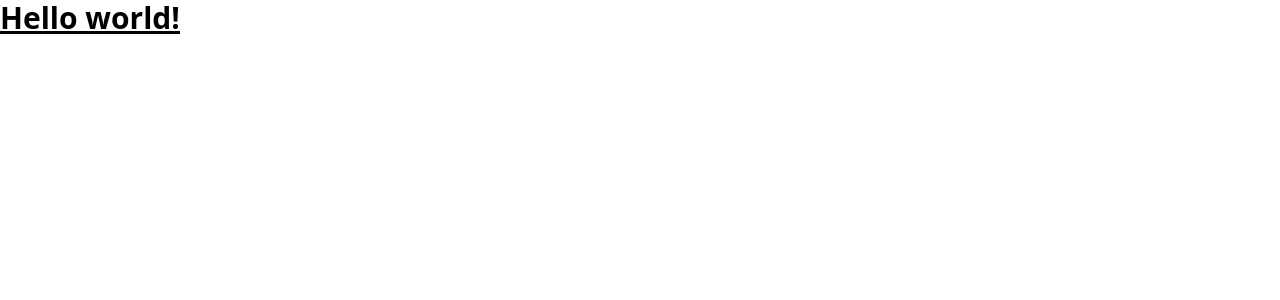
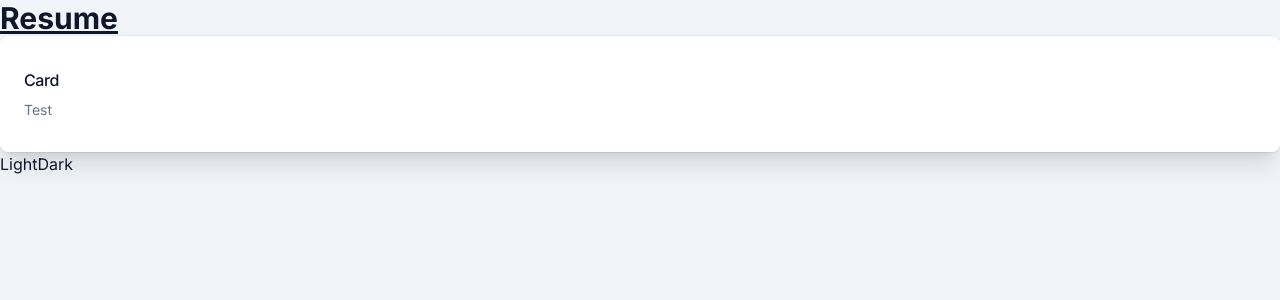
Before and after one commit to twhitson/treywhitson-com, a Next.js app: page / in a window 1280 px wide. Shown: the top 300 px of the page. Built offline with nearby package versions, Linux system fonts and the light colour scheme.

Commit message:
Add layout, card, and theme

```diff
--- /dev/null
+++ b/components/Card.tsx
@@ -0,0 +1,20 @@
+import React, { PropsWithChildren } from "react";
+
+type CardProps = PropsWithChildren & {
+  header: string;
+};
+
+const Card: React.FC<CardProps> = ({ header, children }) => {
+  return (
+    <div className="bg-white dark:bg-slate-800 rounded-lg px-6 py-8 ring-1 ring-slate-900/5 shadow-xl">
+      <h3 className="text-slate-900 dark:text-white text-base font-medium tracking-tight">
+        {header}
+      </h3>
+      <p className="text-slate-500 dark:text-slate-400 mt-2 text-sm">
+        {children}
+      </p>
+    </div>
+  );
+};
+
+export default Card;
--- /dev/null
+++ b/components/Layout.tsx
@@ -0,0 +1,7 @@
+import React, { PropsWithChildren } from "react";
+
+const Layout: React.FC<PropsWithChildren> = ({ children }) => {
+  return <>{children}</>;
+};
+
+export default Layout;
--- /dev/null
+++ b/hooks/useTheme.ts
@@ -0,0 +1,43 @@
+import { useEffect, useState } from "react";
+
+type ThemeOptions = "dark" | "light" | "system";
+
+const useTheme = () => {
+  if (typeof window === "undefined")
+    return {
+      theme: "dark",
+      setTheme: () => {},
+    };
+
+  const setTheme = (theme: ThemeOptions) => {
+    if (theme !== "system") {
+      // Whenever the user explicitly chooses a mode
+      localStorage.theme = theme;
+
+      if (theme === "dark") {
+        document.documentElement.classList.add("dark");
+      } else {
+        document.documentElement.classList.remove("dark");
+      }
+    } else {
+      // Whenever the user explicitly chooses to respect the OS preference
+      localStorage.removeItem("theme");
+    }
+  };
+
+  useEffect(() => {
+    if (
+      localStorage.theme === "dark" ||
+      (!("theme" in localStorage) &&
+        window.matchMedia("(prefers-color-scheme: dark)").matches)
+    ) {
+      setTheme("dark");
+    }
+  }, []);
+
+  return {
+    setTheme,
+  };
+};
+
+export default useTheme;
--- a/package.json
+++ b/package.json
@@ -17,6 +17,7 @@
     "eslint": "8.30.0",
     "eslint-config-next": "13.1.1",
     "next": "13.1.1",
+    "next-seo": "^5.15.0",
     "react": "18.2.0",
     "react-dom": "18.2.0",
     "typescript": "4.9.4"
--- a/pages/_app.tsx
+++ b/pages/_app.tsx
@@ -1,6 +1,27 @@
-import '../styles/globals.css'
-import type { AppProps } from 'next/app'
+import "../styles/globals.css";
+import { Inter } from "@next/font/google";
+import type { AppProps } from "next/app";
+import { DefaultSeo } from "next-seo";
+import Layout from "../components/Layout";
+
+const inter = Inter({
+  subsets: ["latin"],
+  variable: "--font-inter",
+});
 
 export default function App({ Component, pageProps }: AppProps) {
-  return <Component {...pageProps} />
+  return (
+    <div
+      className={`${inter.variable} font-sans h-screen bg-slate-100 dark:bg-slate-900 text-slate-900 dark:text-slate-50`}
+    >
+      <DefaultSeo
+        defaultTitle="❤️ Trey Whitson"
+        titleTemplate="%s ❤️ Trey Whitson"
+      />
+
+      <Layout>
+        <Component {...pageProps} />
+      </Layout>
+    </div>
+  );
 }
--- a/pages/index.tsx
+++ b/pages/index.tsx
@@ -1,20 +1,20 @@
 import Head from "next/head";
-import { Inter } from "@next/font/google";
 import { NextPage } from "next";
+import Card from "../components/Card";
+import useTheme from "../hooks/useTheme";
 
 const IndexPage: NextPage = () => {
+  const { setTheme } = useTheme();
+
   return (
-    <>
-      <Head>
-        <title>Create Next App</title>
-        <meta name="description" content="Generated by create next app" />
-        <meta name="viewport" content="width=device-width, initial-scale=1" />
-        <link rel="icon" href="/favicon.ico" />
-      </Head>
-      <main>
-        <h1 className="text-3xl font-bold underline">Hello world!</h1>
-      </main>
-    </>
+    <main>
+      <h1 className="text-3xl font-bold underline">Resume</h1>
+
+      <Card header="Card">Test</Card>
+
+      <button onClick={() => setTheme("light")}>Light</button>
+      <button onClick={() => setTheme("dark")}>Dark</button>
+    </main>
   );
 };
 
--- a/tailwind.config.js
+++ b/tailwind.config.js
@@ -1,11 +1,18 @@
+const { fontFamily } = require("tailwindcss/defaultTheme");
+
 /** @type {import('tailwindcss').Config} */
 module.exports = {
+  darkMode: "class",
   content: [
     "./pages/**/*.{js,ts,jsx,tsx}",
     "./components/**/*.{js,ts,jsx,tsx}",
   ],
   theme: {
-    extend: {},
+    extend: {
+      fontFamily: {
+        sans: ["var(--font-inter)", ...fontFamily.sans],
+      },
+    },
   },
   plugins: [],
 };
```
Also changed, not shown: 2 other files (tests, documents, lock files or other folders).
